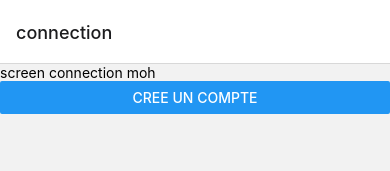
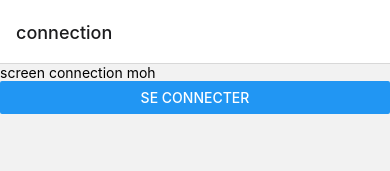
Before and after one commit to mohamadimsa/prevent, a React Native app in the folder client/: screen /connection in a window 390 px wide. Shown: the top 171 px of the page. Built offline with nearby package versions, Linux system fonts and the light colour scheme; no server answers.

Commit message:
recorection

```diff
--- a/client/src/redux/selectors.js
+++ b/client/src/redux/selectors.js
@@ -1,2 +1,2 @@
-export const getUser = store => store.auth.error;
+export const error = store => store.auth.error;
 export const isAUth  = store => store.auth.authenticate;
--- a/client/src/screen/ConnectionScreen.js
+++ b/client/src/screen/ConnectionScreen.js
@@ -1,21 +1,20 @@
 import React ,{useEffect}from "react";
 import { View , Text, Button} from "react-native";
 import { useSelector } from "react-redux";
-import{getUser,isAUth} from "../../src/redux/selectors";
+import{error,isAUth} from "../../src/redux/selectors";
 import { useAuth } from "../api/auth/useAuth";
 
 const ConnectionScreen = ({navigation})=>{
-   const error = useSelector(getUser)
+   const e = useSelector(error)
    const Auth = useSelector(isAUth)
    const {authentification} = useAuth();
    console.log('l utilisateur est authentifier : '+Auth);
-   useEffect(() => {
-     authentification('petubrt@gmail.com','mohamadiMsa');
-   }, [])
+
+
     return(
         <View>
             <Text>screen connection moh</Text>
-            <Button title='cree un compte' onPress={()=>navigation.push("inscription")}></Button>
+            <Button title='se connecter' onPress={()=>authentification('petubrt@gmail.com','mohamadiMsa')}></Button>
         </View>
     )
 }
```
